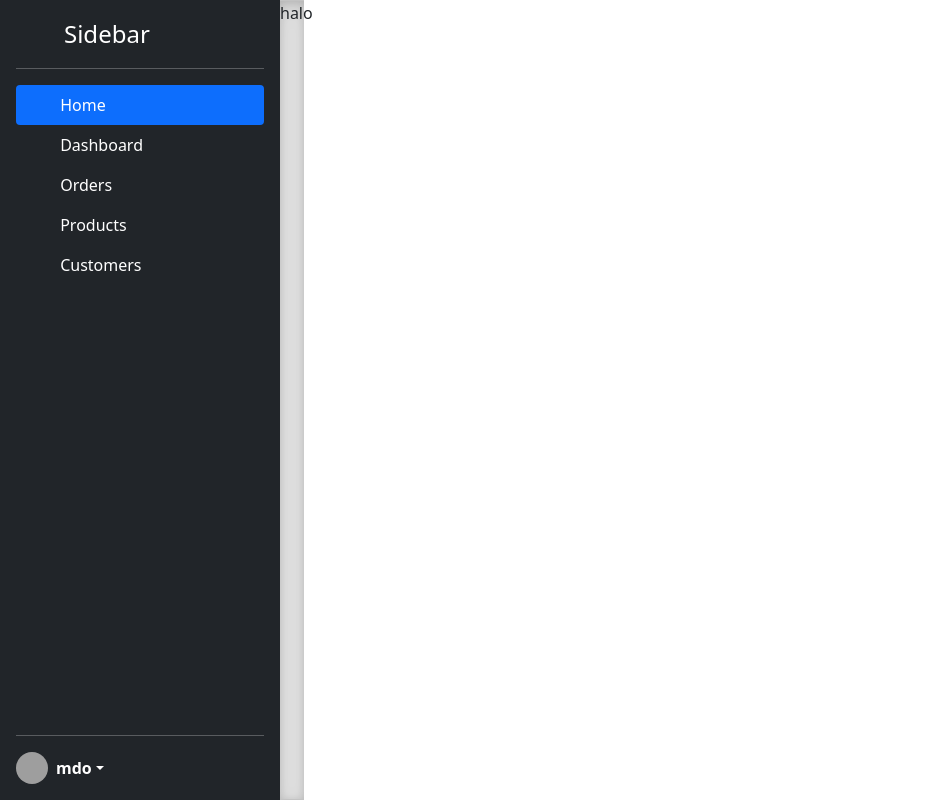
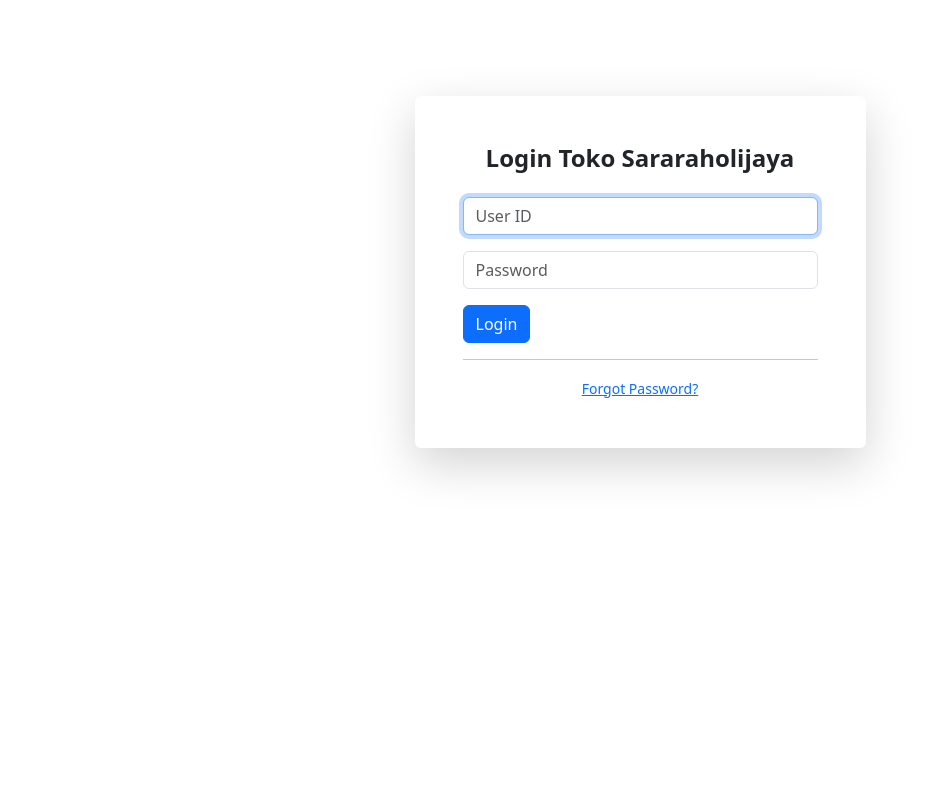
Before and after one commit to Mamo09/AplikasiTokosararaholijaya, a PHP site: page / in a window 1280 px wide. Shown: the whole page, without its empty margins (0-926 px from the left). Run offline with PHP 8.4, Linux system fonts and the light colour scheme; grey boxes are pictures that could not be loaded.

Commit message:
29/05/21
update login

```diff
--- a/config.php
+++ b/config.php
@@ -1,21 +1,13 @@
 <?php
 
 
-date_default_timezone_set("Asia/Jakarta");
-error_reporting(0);
+	// sesuaikan dengan server anda
+	$host 	= "localhost"; // host server
+	$user 	= "root";  // username server
+	$pass 	= ""; // password server, kalau pakai xampp kosongin saja
+	$dbname = "toko_sararaholijaya"; // nama database anda
 
-	// sesuaikan dengan server anda
-	$host 	= 'localhost'; // host server
-	$user 	= 'root';  // username server
-	$pass 	= ''; // password server, kalau pakai xampp kosongin saja
-	$dbname = 'toko_sararaholijaya'; // nama database anda
+	$config = mysqli_connect("localhost","root","","toko_sararaholijaya");
 
-	try{
-		$config = new PDO("mysql:host=$host;dbname=$dbname;", $user,$pass);
-		//echo 'sukses';
-	}catch(PDOException $e){
-		echo 'KONEKSI GAGAL' .$e -> getMessage();
-	}
 
-	$view = 'fungsi/view/view.php'; // direktori fungsi select data
 ?>
--- a/index.php
+++ b/index.php
@@ -1,108 +1,88 @@
 <?php
-//session_start();
+	session_start();
 
-	//if(!isset($_SESSION['admin'])){
-	//	header("location: login.php");
-		//exit;
-	//}
+	require 'config.php';
+	if(isset($_POST['login'])){
+		$username = $_POST['username'];
+		$password = $_POST['password'];
+
+		$cekdata = mysqli_query($config, "SELECT * FROM user where username='$username' and password='$password'");
+
+		$hitung = mysqli_num_rows($cekdata);
+
+		if($hitung>0){
+			$_SESSION['log'] = 'true';
+			echo '<script>alert("Login Sukses");window.location="dashboard.php"</script>';
+		}	else {
+			echo '<script>alert("Login Gagal");history.go(-1);</script>';
+		}
+
+
+	}
+
+	if(!isset($_SESSION['log'])){
+
+	} else{
+		header('location:dashboard.php');
+	}
 
  ?>
 
 <!DOCTYPE html>
-<html>
+<html lang="en">
+
 <head>
-	<meta charset="utf-8">
-	<meta name="viewport" content="width=device-width, initial-scale=1">
-	<title>mario</title>
+    <meta charset="utf-8">
+    <meta http-equiv="X-UA-Compatible" content="IE=edge">
+    <meta name="viewport" content="width=device-width, initial-scale=1, shrink-to-fit=no">
+    <meta name="description" content="">
+    <meta name="author" content="">
+    <title>Login Toko Sararaholi Jaya</title>
 
-	<link href="css/style.css" rel="stylesheet">
-
-	<link href="assets/dist/css/bootstrap.min.css" rel="stylesheet">
-
-
-	<style>
-	      .bd-placeholder-img {
-	        font-size: 1.125rem;
-	        text-anchor: middle;
-	        -webkit-user-select: none;
-	        -moz-user-select: none;
-	        user-select: none;
-	      }
-
-	      @media (min-width: 768px) {
-	        .bd-placeholder-img-lg {
-	          font-size: 3.5rem;
-	        }
-	      }
-	</style>
+	<link href="https://cdn.jsdelivr.net/npm/bootstrap@5.3.0-alpha3/dist/css/bootstrap.min.css" rel="stylesheet" integrity="sha384-KK94CHFLLe+nY2dmCWGMq91rCGa5gtU4mk92HdvYe+M/SXH301p5ILy+dN9+nJOZ" crossorigin="anonymous">
 
 </head>
 
-<body>
-	<main>
-		<h1 class="visually-hidden">Sidebars examples</h1>
-		<div class="d-flex flex-column flex-shrink-0 p-3 text-white bg-dark" style="width: 280px;">
-		    <a href="/" class="d-flex align-items-center mb-3 mb-md-0 me-md-auto text-white text-decoration-none">
-		      	<svg class="bi me-2" width="40" height="32"><use xlink:href="#bootstrap"/></svg>
-		      	<span class="fs-4">Sidebar</span>
-		    </a>
-		    <hr>
-		    <ul class="nav nav-pills flex-column mb-auto">
-		      <li class="nav-item">
-		        <a href="#" class="nav-link active" aria-current="page">
-		          <svg class="bi me-2" width="16" height="16"><use xlink:href="#home"/></svg>
-		          Home
-		        </a>
-		      </li>
-		      <li>
-		        <a href="#" class="nav-link text-white">
-		          <svg class="bi me-2" width="16" height="16"><use xlink:href="#speedometer2"/></svg>
-		          Dashboard
-		        </a>
-		      </li>
-		      <li>
-		        <a href="#" class="nav-link text-white">
-		          <svg class="bi me-2" width="16" height="16"><use xlink:href="#table"/></svg>
-		          Orders
-		        </a>
-		      </li>
-		      <li>
-		        <a href="#" class="nav-link text-white">
-		          <svg class="bi me-2" width="16" height="16"><use xlink:href="#grid"/></svg>
-		          Products
-		        </a>
-		      </li>
-		      <li>
-		        <a href="#" class="nav-link text-white">
-		          <svg class="bi me-2" width="16" height="16"><use xlink:href="#people-circle"/></svg>
-		          Customers
-		        </a>
-		      </li>
-		    </ul>
-		    <hr>
-		    <div class="dropdown">
-		      <a href="#" class="d-flex align-items-center text-white text-decoration-none dropdown-toggle" id="dropdownUser1" data-bs-toggle="dropdown" aria-expanded="false">
-		        <img src="https://github.com/mdo.png" alt="" width="32" height="32" class="rounded-circle me-2">
-		        <strong>mdo</strong>
-		      </a>
-		      <ul class="dropdown-menu dropdown-menu-dark text-small shadow" aria-labelledby="dropdownUser1">
-		        <li><a class="dropdown-item" href="#">New project...</a></li>
-		        <li><a class="dropdown-item" href="#">Settings</a></li>
-		        <li><a class="dropdown-item" href="#">Profile</a></li>
-		        <li><hr class="dropdown-divider"></li>
-		        <li><a class="dropdown-item" href="#">Sign out</a></li>
-		      </ul>
-		    </div>
-		</div>
-		<div class="b-example-divider">
-			halo
-		</div>
+<body class="bg-gradient-primary">
+    <div class="container">
 
-	</main>
+        <!-- Outer Row -->
+        <div class="row justify-content-center">
+            <div class="col-md-5 mt-5">
+                <div class="card o-hidden border-0 shadow-lg my-5">
+                    <div class="card-body p-0">
 
-	<script src="assets/dist/js/bootstrap.bundle.min.js"></script>
-	<script src="js/style.js"></script>
+						<div class="p-5">
+							<div class="text-center">
+								<h4 class="h4 text-gray-900 mb-4"><b>Login Toko Sararaholijaya</b></h4>
+							</div>
+
+							<form method="post">
+								<div class="mb-3">
+									<input type="text" class="form-control form-control-user" name="username"
+										placeholder="User ID" autofocus>
+								</div>
+								<div class="mb-3">
+									<input type="password" class="form-control form-control-user" name="password"
+										placeholder="Password">
+								</div>
+
+									<button class="btn btn-primary" name="login" type="submit">Login</button>
+							</form>
+
+							<hr>
+							<div class="text-center">
+								<a class="small" href="forgot-password.html">Forgot Password?</a>
+							</div>
+						</div>
+                    </div>
+                </div>
+            </div>
+        </div>
+    </div>
+    <script src="https://cdn.jsdelivr.net/npm/bootstrap@5.3.0-alpha3/dist/js/bootstrap.bundle.min.js" integrity="sha384-ENjdO4Dr2bkBIFxQpeoTz1HIcje39Wm4jDKdf19U8gI4ddQ3GYNS7NTKfAdVQSZe" crossorigin="anonymous"></script>
+    <script src="https://cdn.jsdelivr.net/npm/@popperjs/core@2.11.7/dist/umd/popper.min.js" integrity="sha384-zYPOMqeu1DAVkHiLqWBUTcbYfZ8osu1Nd6Z89ify25QV9guujx43ITvfi12/QExE" crossorigin="anonymous"></script>
+	<script src="https://cdn.jsdelivr.net/npm/bootstrap@5.3.0-alpha3/dist/js/bootstrap.min.js" integrity="sha384-Y4oOpwW3duJdCWv5ly8SCFYWqFDsfob/3GkgExXKV4idmbt98QcxXYs9UoXAB7BZ" crossorigin="anonymous"></script>
+
 </body>
-
-
 </html>
--- a/logout.php
+++ b/logout.php
@@ -1,5 +1,5 @@
 <?php
 	session_start();
 	session_destroy();
-	echo '<script>alert("Anda Telah Logout");window.location="login.php"</script>';
+	echo '<script>alert("Anda Telah Logout");window.location="index.php"</script>';
 ?>
```
Also changed, not shown: dashboard.php (+7 -1 lines), login.php (+4 -80 lines).
